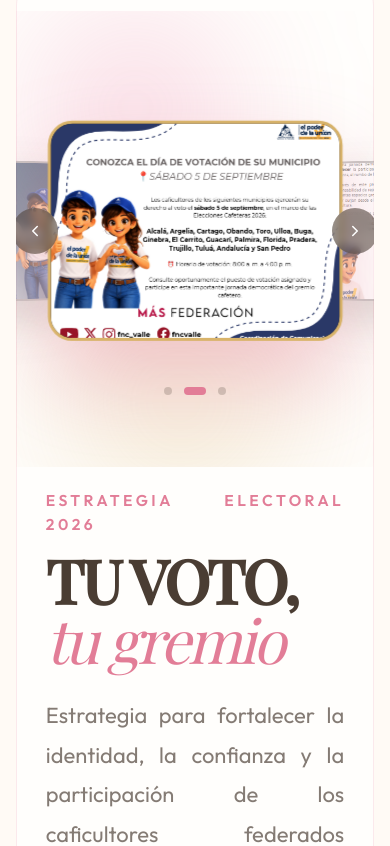
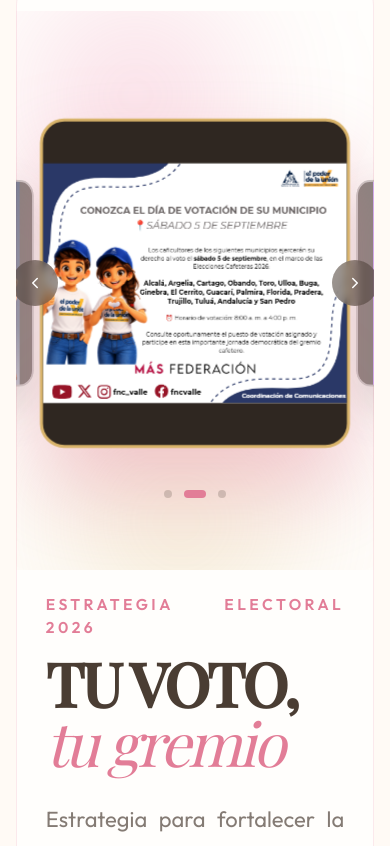
Before and after one commit to rckt-workspace/taniaPortafolio, a React (Vite) app in the folder portafolio-react/: page /portafolio in a window 390 px wide. Shown: the part 9678-10524 px from the top of the page. Built offline with nearby package versions, Linux system fonts and the light colour scheme.

Commit message:
version final

```diff
--- a/portafolio-react/src/components/carousel/ExoticCarousel.module.css
+++ b/portafolio-react/src/components/carousel/ExoticCarousel.module.css
@@ -76,7 +76,7 @@
 .stage {
   position: relative;
   z-index: 1;
-  height: clamp(300px, 44vw, 520px);
+  height: clamp(380px, 62vw, 680px);
   perspective: 1800px;
   outline: none;
 }
@@ -85,12 +85,12 @@
   position: absolute;
   top: 50%;
   left: 50%;
-  width: clamp(240px, 40vw, 900px);
-  aspect-ratio: 4 / 3;
+  width: clamp(260px, 42vw, 760px);
+  height: 94%;
   cursor: pointer;
   transform:
     translate(-50%, -50%)
-    translateX(calc(var(--offset) * 60vw))
+    translateX(calc(var(--offset) * 72vw))
     translateZ(calc(var(--abs) * -230px))
     rotateY(calc(var(--offset) * -34deg))
     scale(calc(1 - var(--abs) * .26));
@@ -127,7 +127,7 @@
 .slideInner img {
   width: 100%;
   height: 100%;
-  object-fit: cover;
+  object-fit: contain;
   display: block;
 }
 
@@ -190,11 +190,11 @@
 
 @media (max-width: 720px) {
   .slide {
-    width: min(320px, 74vw);
+    width: min(320px, 78vw);
   }
 
   .stage {
-    height: clamp(240px, 60vw, 360px);
+    height: clamp(320px, 88vw, 440px);
   }
 
   .arrowLeft { left: 3%; }
```
